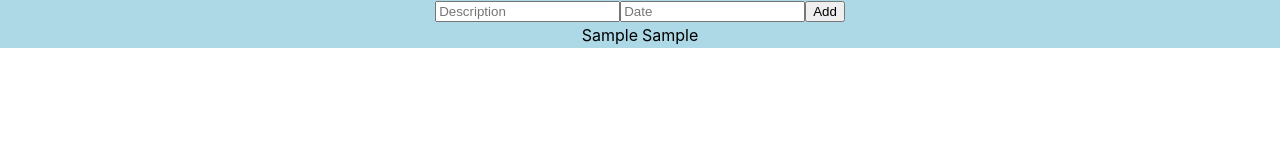
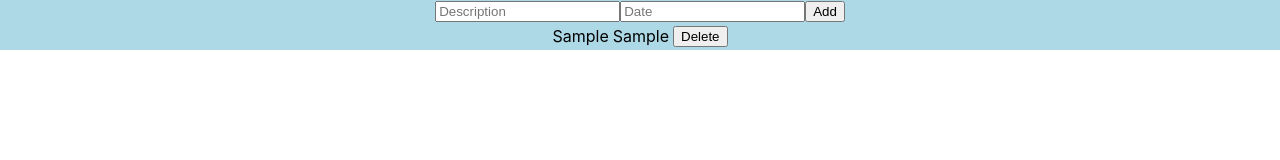
Before and after one commit to staffanholmnas/React.js, a React (Create React App) app: page / in a window 1280 px wide. Both pictures are taken after typing "Sample", "Sample" into the empty fields and a click on the button "Add". Shown: the top 160 px of the page. Built offline with nearby package versions, Linux system fonts and the light colour scheme.

Commit message:
ch 5 add delete button

```diff
--- a/src/App.js
+++ b/src/App.js
@@ -92,6 +92,10 @@
     setTodo({description: '', date: ''});
   }
 
+  const deleteTodo = (row) => {
+    setTodos(todos.filter((todo,index) => index !== row));
+  }
+
   return (
     <div className="App">
       <input placeholder="Description" name="description" value={todo.description} onChange={inputChanged} />
@@ -104,6 +108,7 @@
             <tr key={index}>
               <td>{todo.description}</td>
               <td>{todo.date}</td>
+              <td><button onClick={() => deleteTodo(index)}>Delete</button></td>
             </tr>)
           }
         </tbody>
```
